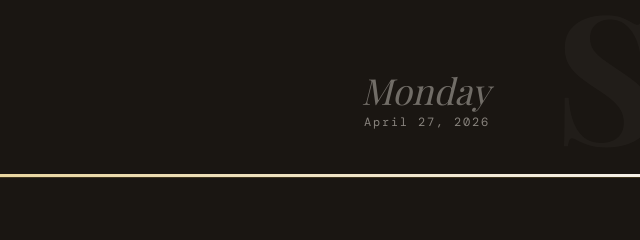
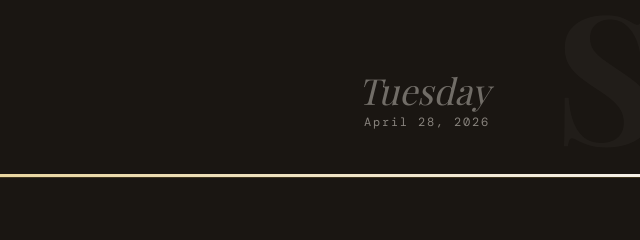
Before and after one commit to laurijoffe/shlomo-briefing, a plain HTML site: page index.html in a window 1280 px wide. Shown: the top 240 px of the page, 640-1280 px from the left. Drawn offline with nearby package versions, Linux system fonts and the light colour scheme; a web font is replaced by a local one.

Commit message:
Daily briefing update

```diff
--- a/index.html
+++ b/index.html
@@ -3,7 +3,7 @@
 <head>
 <meta charset="UTF-8">
 <meta name="viewport" content="width=device-width,initial-scale=1">
-<title>Shlomo Intelligence - April 27, 2026</title>
+<title>Shlomo Intelligence - April 28, 2026</title>
 <link rel="preconnect" href="https://fonts.googleapis.com">
 <link href="https://fonts.googleapis.com/css2?family=Playfair+Display:ital,wght@0,400;0,700;1,400&family=Instrument+Sans:wght@300;400;500&family=DM+Mono:wght@300;400&display=swap" rel="stylesheet">
 <style>
@@ -62,8 +62,8 @@ footer{position:relative;z-index:1;border-top:1px solid var(--border);max-width:
       <h1 class="site-title"><em>Shlomo</em> Intelligence</h1>
     </div>
     <div class="header-date">
-      <div class="day-name">Monday</div>
-      <div class="date-full">April 27, 2026</div>
+      <div class="day-name">Tuesday</div>
+      <div class="date-full">April 28, 2026</div>
     </div>
   </div>
 </header>
```
